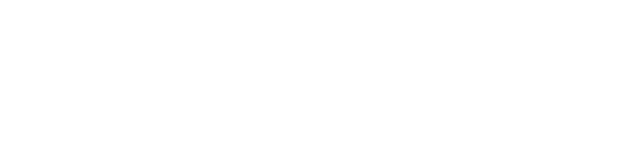
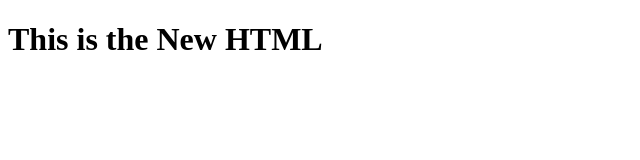
Before and after one commit to Satyajit765/leason-end-project, a plain HTML site: page index.html in a window 1280 px wide. Shown: the whole page, without its empty margins (0-640 px from the left). Drawn offline with Linux system fonts and the light colour scheme.

Commit message:
Added h1 tag

```diff
--- a/index.html
+++ b/index.html
@@ -7,6 +7,6 @@
     <title>Learning HTML</title>
 </head>
 <body>
-
+    <h1>This is the New HTML</h1>
 </body>
 </html>
```
